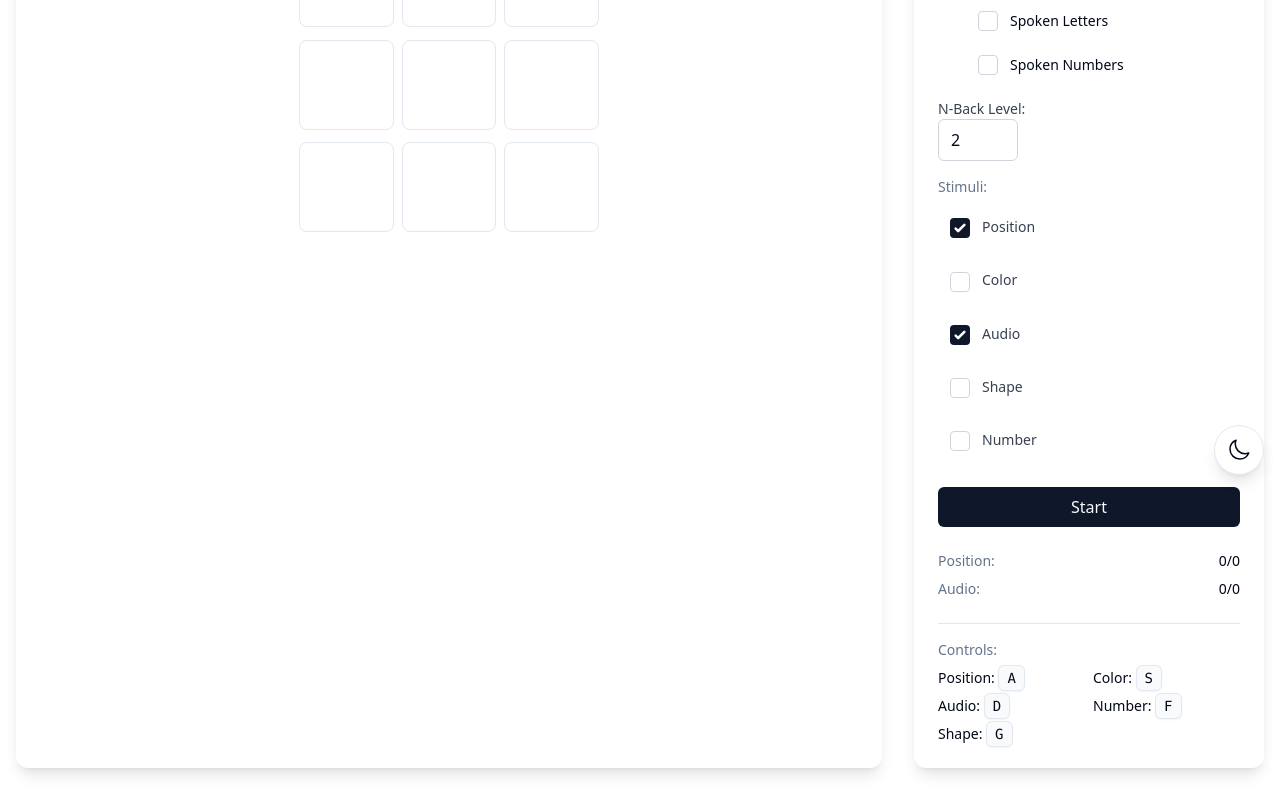
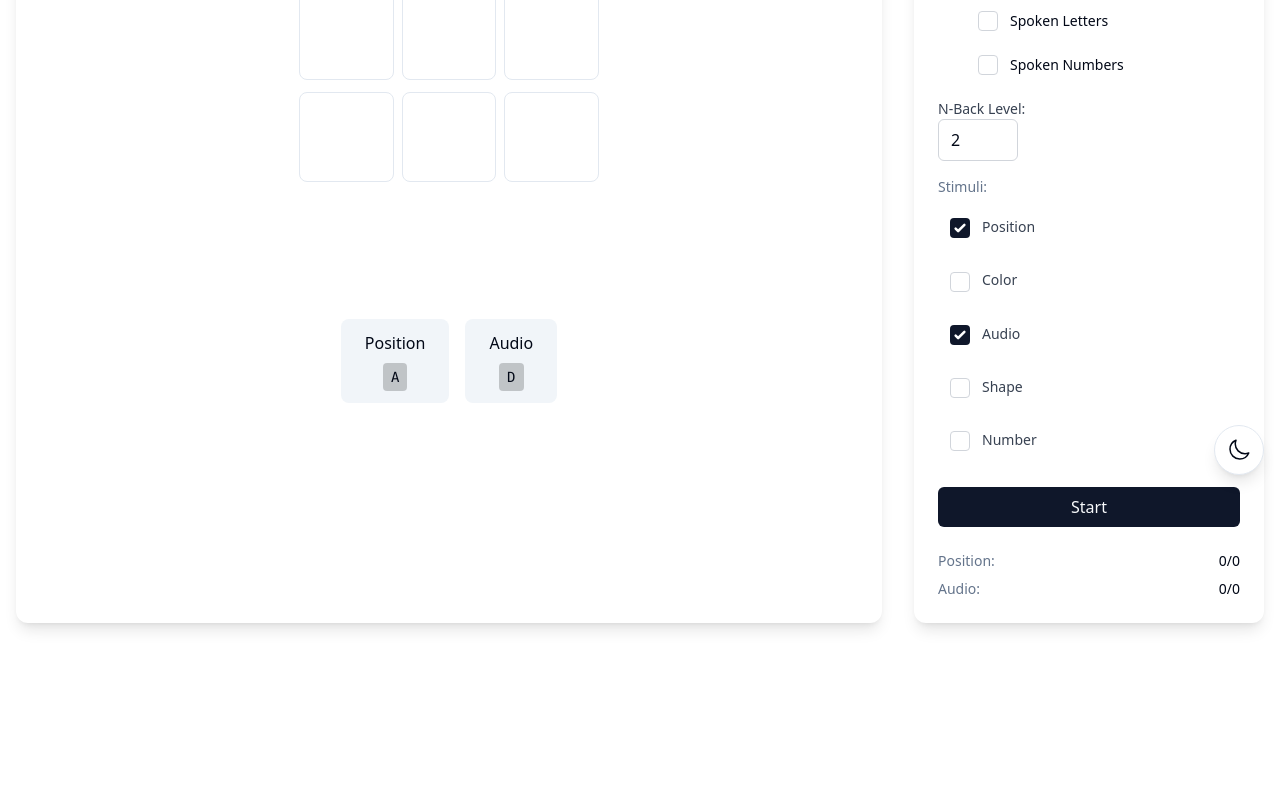
Before and after one commit to XD1amond/Brain, a React (Vite) app: page /nback in a window 1280 px wide. Shown: the part 309-1109 px from the top of the page. After the commit the page ends 964 px from the top, so only its background shows below. Built offline with nearby package versions, Linux system fonts and the light colour scheme.

Commit message:
updated n back controls and scoring

```diff
--- a/src/components/exercises/NBack.jsx
+++ b/src/components/exercises/NBack.jsx
@@ -169,6 +169,15 @@ export default function NBack() {
     number: { correct: 0, total: 0 }
   });
 
+  // Track which controls are toggled for the current turn
+  const [toggledControls, setToggledControls] = useState({
+    position: false,
+    color: false,
+    audio: false,
+    shape: false,
+    number: false
+  });
+
   const [isPlaying, setIsPlaying] = useState(false);
   const audioContext = useRef(null);
 
@@ -298,34 +307,51 @@ export default function NBack() {
   const checkMatch = useCallback((type) => {
     if (!current || sequence.length <= settings.nBack) return;
 
-    const target = sequence[sequence.length - settings.nBack - 1];
+    // Toggle the control state
+    setToggledControls(prev => ({
+      ...prev,
+      [type]: !prev[type]
+    }));
+  }, [current, sequence.length, settings.nBack]);
+
+  // Check matches and update scores when a new stimulus appears
+  useEffect(() => {
+    if (!current || sequence.length <= settings.nBack + 1) return;
+
+    // Get the previous stimulus and its target
+    const prevStimulus = sequence[sequence.length - 2];
+    const prevTarget = sequence[sequence.length - settings.nBack - 2];
+
+    if (!prevStimulus || !prevTarget) return;
+
+    // Update scores for each toggled control from the previous turn
+    Object.entries(toggledControls).forEach(([type, isToggled]) => {
+      if (!isToggled) return;
+
       let isMatch = false;
-
       switch (type) {
         case 'position':
           isMatch = settings.is3D
-          ? current.position.every((v, i) => v === target.position[i])
-          : current.position[0] === target.position[0] &&
-            current.position[1] === target.position[1];
+            ? prevStimulus.position.every((v, i) => v === prevTarget.position[i])
+            : prevStimulus.position[0] === prevTarget.position[0] &&
+              prevStimulus.position[1] === prevTarget.position[1];
           break;
         case 'color':
-        isMatch = current.color === target.color;
+          isMatch = prevStimulus.color === prevTarget.color;
           break;
         case 'audio':
           isMatch = (
-          (settings.audioTypes.tone && current.tone === target.tone) ||
-          (settings.audioTypes.letters && current.letter === target.letter) ||
-          (settings.audioTypes.numbers && current.spokenNumber === target.spokenNumber)
+            (settings.audioTypes.tone && prevStimulus.tone === prevTarget.tone) ||
+            (settings.audioTypes.letters && prevStimulus.letter === prevTarget.letter) ||
+            (settings.audioTypes.numbers && prevStimulus.spokenNumber === prevTarget.spokenNumber)
           );
           break;
         case 'number':
-        isMatch = current.number === target.number;
+          isMatch = prevStimulus.number === prevTarget.number;
           break;
         case 'shape':
-        isMatch = current.shape === target.shape;
+          isMatch = prevStimulus.shape === prevTarget.shape;
           break;
-      default:
-        return;
       }
 
       setScores(prev => ({
@@ -335,7 +361,17 @@ export default function NBack() {
           total: prev[type].total + 1
         }
       }));
-  }, [current, sequence, settings.nBack, settings.is3D]);
+    });
+
+    // Reset toggles for next turn
+    setToggledControls({
+      position: false,
+      color: false,
+      audio: false,
+      shape: false,
+      number: false
+    });
+  }, [current, sequence, settings.nBack, settings.is3D, settings.audioTypes]);
 
   const handleKeyPress = useCallback((e) => {
     if (!isPlaying) return;
@@ -370,8 +406,9 @@ export default function NBack() {
     <div className="min-h-screen bg-background">
       <div className="container mx-auto px-4 py-8 flex gap-8">
         <div className="flex-1 bg-card rounded-xl overflow-hidden shadow-lg">
+          <div className="flex flex-col gap-8">
             {settings.is3D ? (
-            <div className="w-full h-[600px]">
+              <div className="w-full h-[500px]">
                 <Canvas camera={{ position: [6, 6, 6], fov: 50 }}>
                   <ambientLight intensity={0.5} />
                   <pointLight position={[10, 10, 10]} />
@@ -388,7 +425,7 @@ export default function NBack() {
                 </Canvas>
               </div>
             ) : (
-            <div className="h-[600px] flex items-center justify-center">
+              <div className="h-[500px] flex items-center justify-center">
                 <Grid2D
                   position={current?.position}
                   color={current?.color || '#3498db'}
@@ -397,6 +434,32 @@ export default function NBack() {
                 />
               </div>
             )}
+
+            <div className="flex justify-center gap-4">
+              {Object.entries(settings.stimuli).map(([type, enabled]) => enabled && (
+                <button
+                  key={type}
+                  onClick={() => checkMatch(type)}
+                  className={cn(
+                    "px-6 py-3 rounded-lg font-medium transition-all flex flex-col items-center gap-2",
+                    toggledControls[type]
+                      ? "bg-primary text-primary-foreground shadow-lg scale-105 ring-2 ring-primary/50"
+                      : "bg-muted hover:bg-muted/80"
+                  )}
+                  disabled={!isPlaying}
+                >
+                  <span className="capitalize">{type}</span>
+                  <kbd className="px-2 py-1 bg-black/20 rounded text-sm">
+                    {type === 'position' ? 'A' :
+                     type === 'color' ? 'S' :
+                     type === 'audio' ? 'D' :
+                     type === 'number' ? 'F' :
+                     'G'}
+                  </kbd>
+                </button>
+              ))}
+            </div>
+          </div>
         </div>
 
         <div className="w-[350px] bg-card rounded-xl p-6 shadow-lg">
@@ -542,16 +605,6 @@ export default function NBack() {
               ))}
             </div>
 
-            <div className="border-t border-border pt-4 space-y-2">
-              <h3 className="text-sm font-medium text-muted-foreground">Controls:</h3>
-              <div className="grid grid-cols-2 gap-2 text-sm">
-                <div>Position: <kbd className="px-2 py-1 bg-muted/50 dark:bg-muted text-foreground dark:text-foreground rounded-md border border-border shadow-sm">A</kbd></div>
-                <div>Color: <kbd className="px-2 py-1 bg-muted/50 dark:bg-muted text-foreground dark:text-foreground rounded-md border border-border shadow-sm">S</kbd></div>
-                <div>Audio: <kbd className="px-2 py-1 bg-muted/50 dark:bg-muted text-foreground dark:text-foreground rounded-md border border-border shadow-sm">D</kbd></div>
-                <div>Number: <kbd className="px-2 py-1 bg-muted/50 dark:bg-muted text-foreground dark:text-foreground rounded-md border border-border shadow-sm">F</kbd></div>
-                <div>Shape: <kbd className="px-2 py-1 bg-muted/50 dark:bg-muted text-foreground dark:text-foreground rounded-md border border-border shadow-sm">G</kbd></div>
-              </div>
-            </div>
           </div>
         </div>
       </div>
```
Lines whose indentation alone changed are shown as unchanged.
